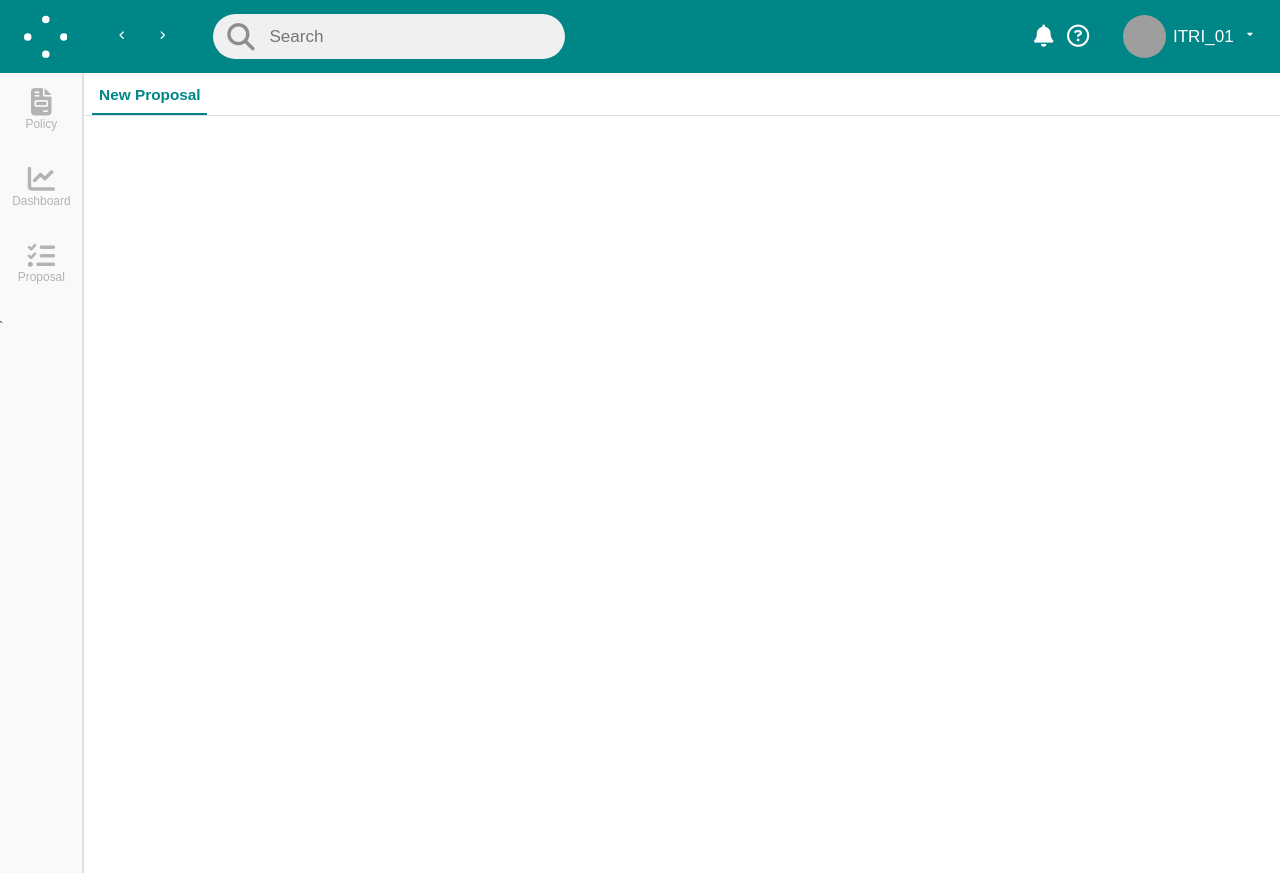
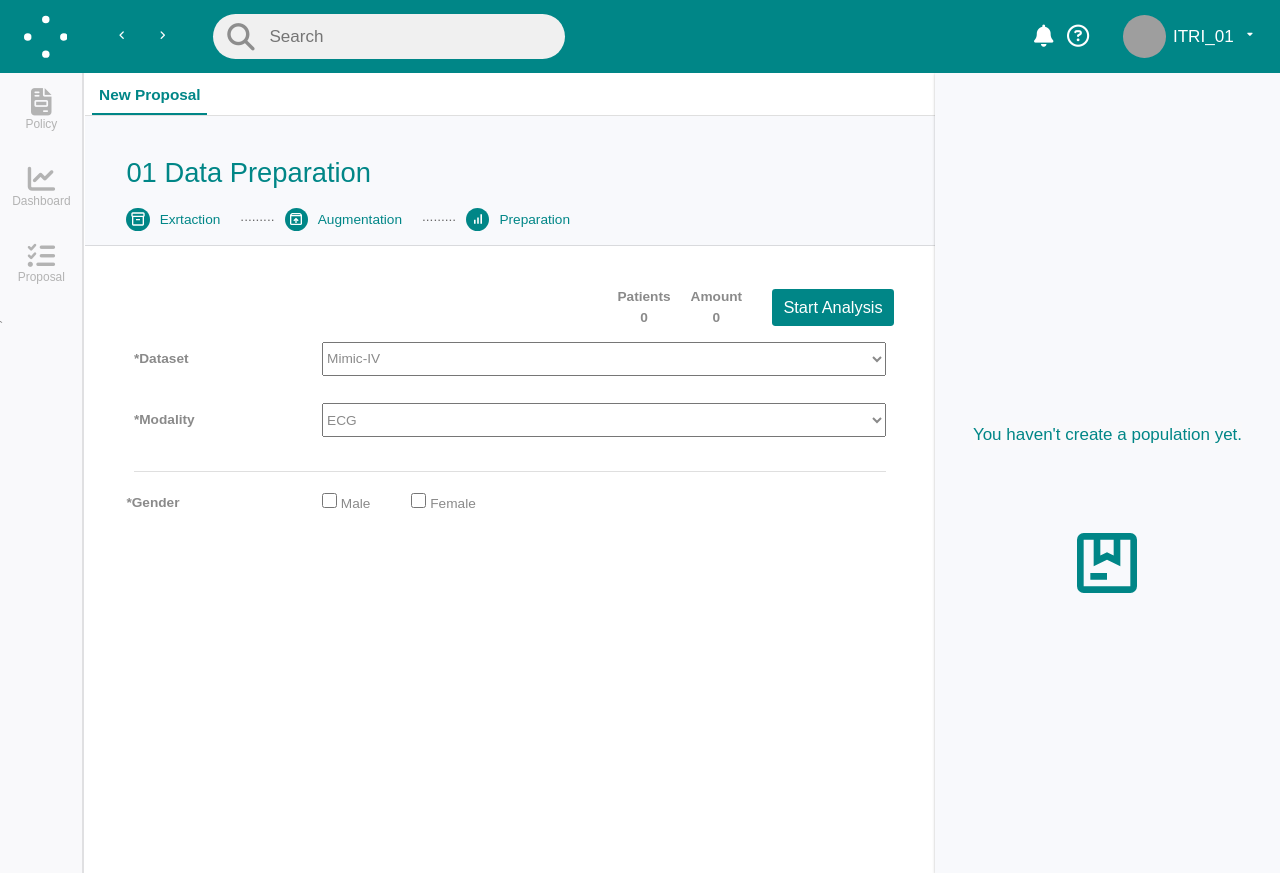
Before and after one commit to yuyu0403/eec_frontend, a Flask app: page /generic_classifier/new_proposal in a window 1280 px wide. Run offline with Flask 3, Linux system fonts and the light colour scheme; some libraries are stand-ins or nearby versions; some web fonts are replaced; grey boxes are pictures that could not be loaded.

Commit message:
newproposal

```diff
--- a/src/static/dist/css/generic_classifier/new_proposal/main.css
+++ b/src/static/dist/css/generic_classifier/new_proposal/main.css
@@ -0,0 +1,116 @@
+body{
+    color: #8a8a8a !important;
+    width: 100%;
+    min-width: 1280px;
+}
+.content{
+    display: flex;
+    /* width: 95rem; */
+}
+.right-nav {
+    width: 25.25rem;
+    height: 100%;
+    background-color: #F9F8FB;
+    color: #6A6969;
+    display: flex;
+    justify-content: center;
+}
+.right-nav .right_content {
+    display: flex;
+    flex-direction: column;
+    align-items: center;
+    padding-top: 130%;
+}
+
+.right_content p{
+    font-size: 17px;
+    min-width: 180px;
+    background-color: #f9f9fb;
+    color: #008687;
+    /* margin-left: 680%; */
+}
+.top-header{
+    background-color: #f8f9fc;
+    color: #6A6969;
+    display: block;
+    border-bottom: 1px solid #00000020;
+}
+.top-header h2{
+    color: #008687;
+}
+.extraction_icon, .augmentation_icon, .preparation_icon{
+    height: 1.7rem;
+    background: #008687;
+    width: 1.7rem;
+    text-align: center;
+    border-radius: 50%;
+    color: white;
+    position: relative;
+    align-items: center;
+}
+.extraction p, .augmentation p, .preparation p{
+    color: #008687;
+    display: flex;
+    padding: 0 10px;
+    align-items: center;
+}
+.extraction, .augmentation, .preparation{
+    display: flex;
+    padding: 5px 10px 0;
+}
+.icon_container{
+    display: flex;
+    align-items: center;
+}
+.icon_container p{
+    margin: 0;
+}
+.btn_analysis{
+    background-color: #008687;
+    color: #ffffff;
+}
+.preparation_analysis, .amount_container{
+    display: flex;
+    flex-direction: row-reverse ;
+}
+.amount_con{
+    justify-items: center;
+    font-weight: 600
+}
+.preparation_analysis div{
+    padding: 0 10px;
+}
+.amount_con p{
+    margin: 0;
+}
+.preparation_content label, .details_word{
+    font-weight: 600 !important;
+}
+.preparation_content{
+    border-bottom: 1px solid #00000020;
+}
+.data_set{
+    display: flex;
+    justify-content: space-between ;
+    width: 100%;
+    height: 2.5rem;
+    align-items: center;
+    margin: 1rem 0;
+}
+.option{
+    width: 75% ;
+}
+.dataset, .modality{
+    height: 100%;
+    width: 75%;
+    color: #8a8a8a;
+}
+.gender{
+    justify-content: space-between;
+    width: 100%;
+}
+.gender_checkbox input{
+    width: 15px;
+    height: 15px;
+    border-radius: 0;
+}
--- a/src/static/dist/js/generic_classifier/new_proposal/main.js
+++ b/src/static/dist/js/generic_classifier/new_proposal/main.js
@@ -7,3 +7,39 @@ ai.ProposalGC = {
 
     },
 };
+
+
+window.addEventListener('DOMContentLoaded', function () {
+fetch('/static/dist/json/option.json') // 替換為你的 API 路徑
+    .then(response => response.json())
+    .then(data => {
+    console.log(data.data.dataset);
+    const datasetSelect = document.getElementById('dataset');
+    datasetSelect.innerHTML = ''; // 清空原有選項（如果有）
+
+    const datasetArray = data.data.dataset || [];
+    datasetArray.forEach(item => {
+        const option = document.createElement('option');
+        option.value = item.value;
+        option.textContent = item.name;
+        option.classList.add('option');
+        datasetSelect.appendChild(option);
+    });
+
+    const modalitySelect = document.getElementById('modality');
+    modalitySelect.innerHTML = ''; // 清空原有選項（如果有）
+
+    const modalityArray = data.data.modality || [];
+    modalityArray.forEach(item => {
+        const option = document.createElement('option');
+        option.value = item.value;
+        option.textContent = item.name;
+        option.classList.add('option');
+        modalitySelect.appendChild(option);
+    });
+
+    })
+    .catch(error => {
+    console.error('載入 Dataset 失敗:', error);
+    });
+});
--- a/src/templates/generic_classifier/new_proposal/main.html
+++ b/src/templates/generic_classifier/new_proposal/main.html
@@ -2,10 +2,97 @@
 <link rel="stylesheet" href="{{ STATIC_BASE }}/static/dist/css/generic_classifier/new_proposal/main.css?v={{ ASSET_VERSION }}" />
 {% endblock %} {% block content %}
 <div class="content">
-    <div class="content-wrapper pt-1" id="default_page">
+    <div class="content-wrapper pt-1 w-100" id="default_page">
         <div class="w-100 title_column">
             <label class="currently">New Proposal</label>
         </div>
+        <section class="p-0 content">
+            <div class="container-fluid">
+                <div class=" row pt-5 pl-5 top-header">
+                    <div class="">
+                        <h2> 01 Data Preparation</h2>
+                        <div class="py-3 icon_container">
+                        <div class="pl-0 extraction">
+                            <label class="extraction_icon">
+                                <svg xmlns="http://www.w3.org/2000/svg" height="16px" viewBox="0 -960 960 960" width="16px" fill="#FFFFFF"><path d="M200-80q-33 0-56.5-23.5T120-160v-451q-18-11-29-28.5T80-680v-120q0-33 23.5-56.5T160-880h640q33 0 56.5 23.5T880-800v120q0 23-11 40.5T840-611v451q0 33-23.5 56.5T760-80H200Zm0-520v440h560v-440H200Zm-40-80h640v-120H160v120Zm200 280h240v-80H360v80Zm120 20Z"/></svg>
+                            </label>
+                            <p>Exrtaction</p>
+                        </div>
+                        <p>.........</p>
+                        <div class="augmentation">
+                            <label class="augmentation_icon">
+                                <svg xmlns="http://www.w3.org/2000/svg" height="16px" viewBox="0 -960 960 960" width="16px" fill="#FFFFFF"><path d="M480-560 320-400l56 56 64-64v168h80v-168l64 64 56-56-160-160Zm-280-80v440h560v-440H200Zm0 520q-33 0-56.5-23.5T120-200v-499q0-14 4.5-27t13.5-24l50-61q11-14 27.5-21.5T250-840h460q18 0 34.5 7.5T772-811l50 61q9 11 13.5 24t4.5 27v499q0 33-23.5 56.5T760-120H200Zm16-600h528l-34-40H250l-34 40Zm264 300Z"/></svg>
+                            </label>
+                            <p>Augmentation</p>
+                        </div>
+                        <p>.........</p>
+                        <div class="preparation">
+                            <label class="preparation_icon">
+                                <svg xmlns="http://www.w3.org/2000/svg" height="16px" viewBox="0 -960 960 960" width="16px" fill="#FFFFFF"><path d="M240-192v-240h96v240h-96Zm192 0v-384h96v384h-96Zm192 0v-576h96v576h-96Z"/></svg>
+                            </label>
+                            <p>Preparation</p>
+                        </div>
+                        </div>
+                    </div>
+                </div>
+                <div class="row px-5 pt-5 preparation_analysis">
+                    <div class="pr-0 analysis_btn">
+                        <button type="button" class="btn btn_analysis card-title-btn text-center">Start Analysis</button>
+                    </div>
+                    <div class="amount_container">
+                        <div class="amount_con">
+                            <p>Amount</p>
+                            <p>0</p>
+                        </div>
+                        <div class="amount_con">
+                            <p>Patients</p>
+                            <p>0</p>
+                        </div>
+                    </div>
+                </div>
+                <div class="preparation_container">
+                    <div class="row mx-5 pb-4 preparation_content">
+                        <div class="data_set">
+                            <label>*Dataset</label>
+                            <select class="dataset" id="dataset"></select>
+                        </div>
+                        <div class="data_set">
+                            <label>*Modality</label>
+                            <select class="modality" id="modality"></select>
+                        </div>
+                    </div>
+                    <div class="row mx-5 pt-3 pp_details">
+                        <div class="row gender">
+                            <label class="w-25 details_word">*Gender</label>
+                            <div class="w-75 row">
+                                <div class="gender_checkbox">
+                                    <input type="checkbox" id="male" name="male">
+                                    <label for="male">Male</label>
+                                </div>
+                                <div class="gender_checkbox py-2 ml-5">
+                                    <input type="checkbox" id="female" name="female">
+                                    <label for="female">Female</label>
+                                </div>
+                            </div>
+                        </div>
+                    </div>
+                </div>
+            </div>
+        </section>
+
+    </div>
+    <div>
+        <nav class=" right-nav bg-light border-start " >
+            <div class="right">
+                <div class="right_content">
+                    <p>You haven't create a population yet.</p>
+                    <br><br><br>
+
+                    <svg xmlns="http://www.w3.org/2000/svg" height="80px" viewBox="0 -960 960 960" width="80px" fill="#008687"><path d="m400-570 80-40 80 40v-190H400v190ZM280-280v-80h200v80H280Zm-80 160q-33 0-56.5-23.5T120-200v-560q0-33 23.5-56.5T200-840h560q33 0 56.5 23.5T840-760v560q0 33-23.5 56.5T760-120H200Zm0-640v560-560Zm0 560h560v-560H640v320l-160-80-160 80v-320H200v560Z"/>
+                    </svg>
+                </div>
+            </div>
+        </nav>
     </div>
 </div>
 
```
